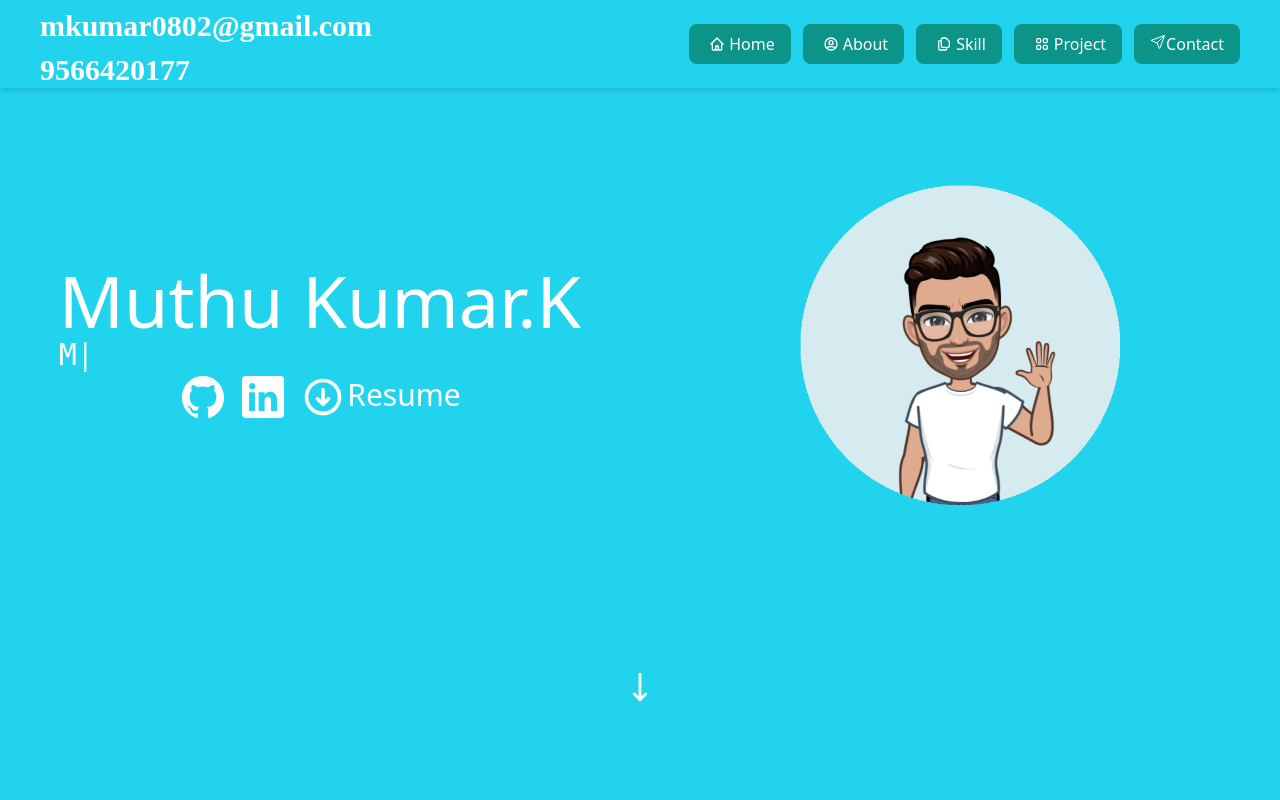
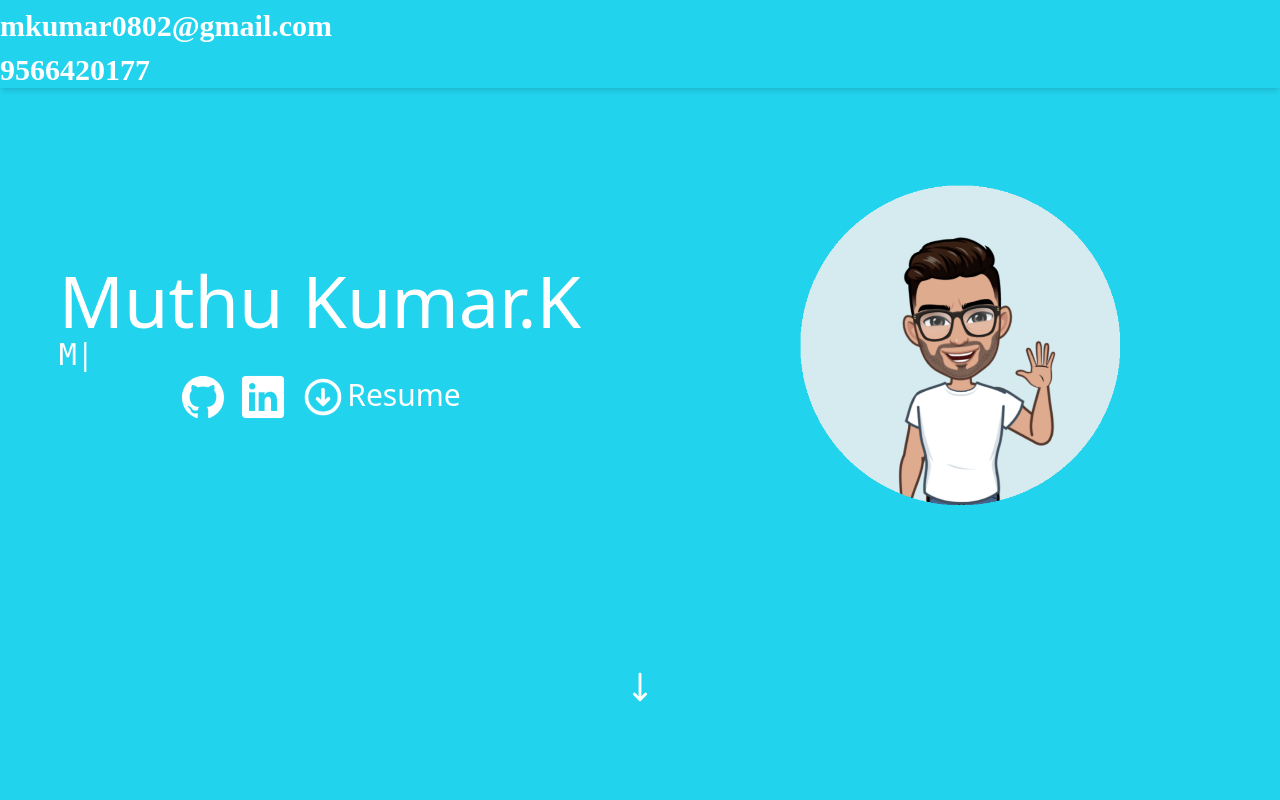
Before and after one commit to Mkumar0802/muthu-portfolio, a React (Create React App) app: page / in a window 1280 px wide. Shown: the top 800 px of the page. Built offline with nearby package versions, Linux system fonts and the light colour scheme.

Commit message:
nav bar bug fix

```diff
--- a/src/Pages/Footer.js
+++ b/src/Pages/Footer.js
@@ -1,18 +1,15 @@
 import React, { useEffect } from "react";
 import SocialLinks from "../components/SocialLinks";
-import AOS from 'aos';
-import 'aos/dist/aos.css';
+
 
 function Footer() {
-    useEffect(() => {
-        AOS.init({ duration: 2000 });
-      }, [])
+
 
     return (
         <div className="relative">
             <div   className="bg-cyan-500 text-white py-20 text-center">
                 <h2 className="text-3xl md:text-5xl mb-3">Want to connect?</h2>
-                <div data-aos="zoom-in-right"   className="my-5 md:text-xl ">
+                <div    className="my-5 md:text-xl ">
                     <p>
                         Drop me an email at<a href="mailto:https://mkumar0802@gmail.com" target="_blank" rel="noreferrer"> <span className="underline underline-offset-4">mkumar0802@gmail.com</span></a> and let's talk some more!
                     </p>
--- a/src/components/Navbar.js
+++ b/src/components/Navbar.js
@@ -6,7 +6,7 @@ const Navbar = () => {
   let [open, setOpen] = useState(false);
   return (
     <div className=' shadow-md w-full relative md:fixed  top-0 left-0 '>
-      <div className='md:flex items-center justify-between bg-cyan-400    md:px-10 px-7 '>
+      <div className='md:flex items-center justify-between bg-cyan-400     '>
         <div className='font-bold text-2xl cursor-pointer    items-center font-[Poppins] '>
           <div className='flex flex-col'>
             <span className='text-xl   md:text-3xl mr-1 pt-2 text-white'>
@@ -24,7 +24,7 @@ const Navbar = () => {
           <ion-icon name={open ? 'close' : 'menu'}></ion-icon>
         </div>
 
-        <ul className={` text-white md:flex gap-3 md:items-center md:pb-0 pb-12 absolute md:static  md:z-auto z-[-1] left-0 w-3/4 md:w-auto md:pl-0 pl-9 transition-all duration-500 ease-in ${open ? '  top-20 ' : 'top-[-490px]  '}`}>
+        {/* <ul className={` text-white md:flex gap-3 md:items-center md:pb-0 pb-12 absolute md:static  md:z-auto z-[-1] left-0 w-3/4 md:w-auto md:pl-0  transition-all duration-500 ease-in ${open ? '  top-20 ' : 'top-[-490px]  '}`}>
 
           <li className="  rounded-lg px-4 py-2  bg-teal-600 hover:bg-teal-700   flex  text-justify hover:ring-4 ring-white transition ease-in-out duration-100">
             <svg xmlns="http://www.w3.org/2000/svg" class="h-6 w-6 p-1" fill="none" viewBox="0 0 24 24" stroke="currentColor">
@@ -61,7 +61,7 @@ const Navbar = () => {
 
             <Link to="/contact">Contact</Link>
           </li>
-        </ul>
+        </ul> */}
         <Outlet />
       </div>
     </div>
```
